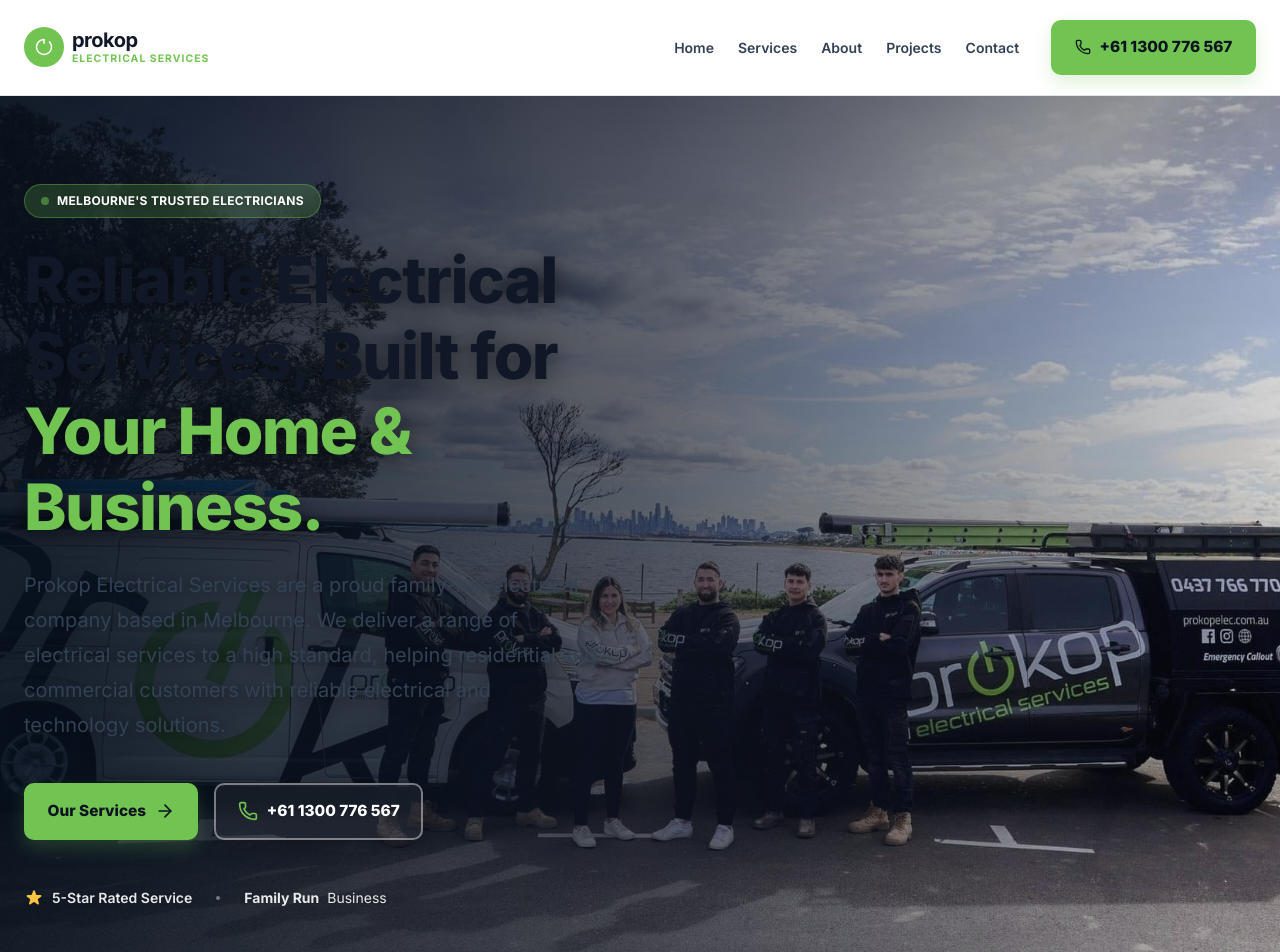
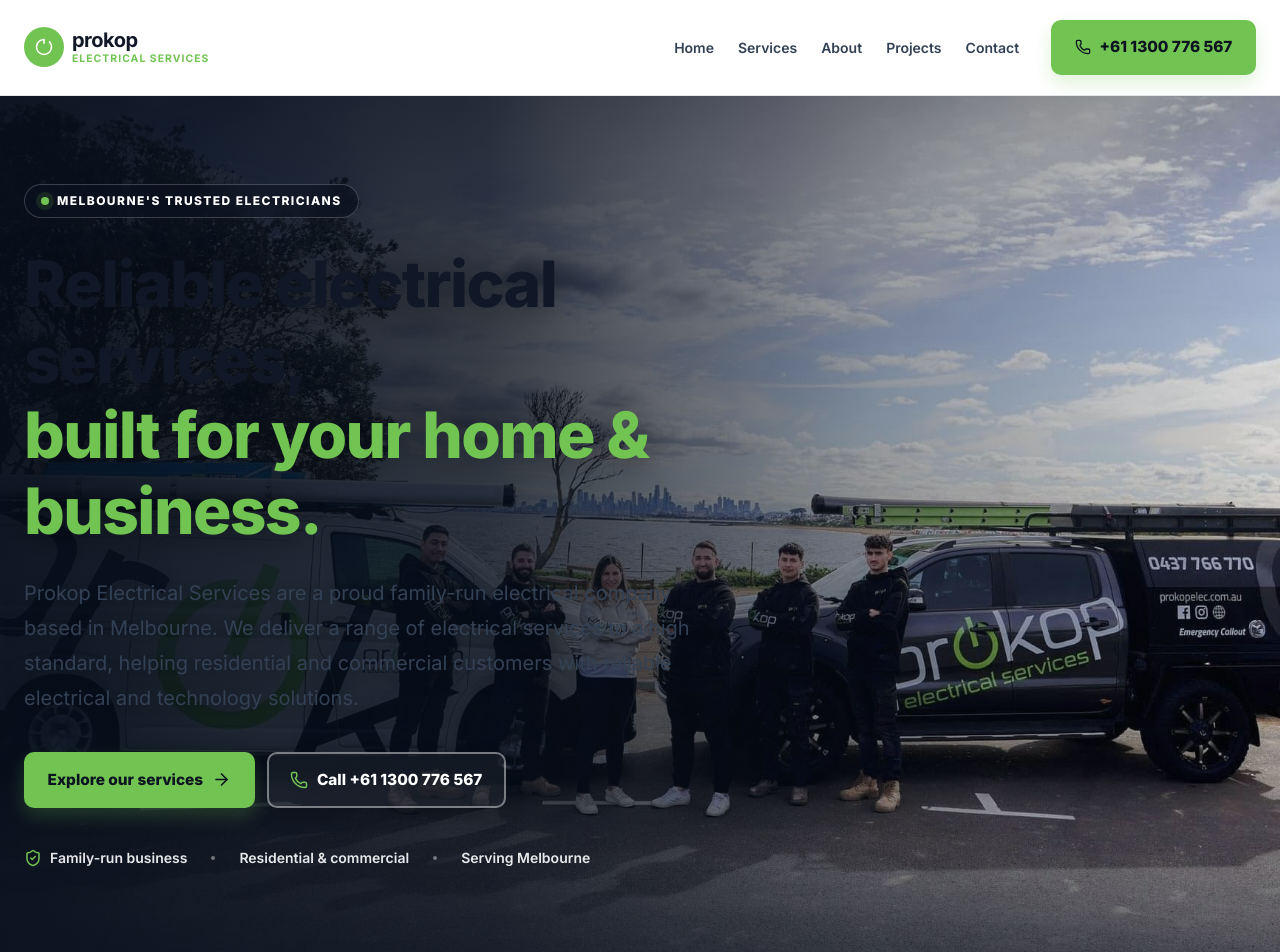
Before and after one commit to SrijanaSwarnakar/electrical-service-next-js-project, a Next.js app: page / in a window 1280 px wide. Shown: the top 952 px of the page. Built offline with nearby package versions, Linux system fonts and the light colour scheme.

Commit message:
Polish homepage visual hierarchy and components

```diff
--- a/components/Hero.tsx
+++ b/components/Hero.tsx
@@ -1,74 +1,67 @@
 import Image from "next/image";
 import Link from "next/link";
 import { company } from "@/data/company";
-import { ArrowRight, Phone } from "lucide-react";
+import { ArrowRight, Phone, ShieldCheck } from "lucide-react";
 
 export default function Hero() {
   return (
-    <section className="relative w-full min-h-[90vh] flex items-center overflow-hidden">
-      {/* Background Image — shown in full natural color */}
-      <div className="absolute inset-0 z-0">
+    <section className="relative isolate min-h-[calc(100vh-88px)] overflow-hidden bg-[#0B1220] text-white">
+      <div className="absolute inset-0 -z-20">
         <Image
           src="/images/fbpage.jpg"
           alt={`${company.name} team and service vans in Melbourne`}
           fill
           priority
           className="object-cover object-[center_30%]"
+          sizes="100vw"
         />
-        {/* Localized gradient ONLY behind the text area for readability */}
-        <div className="absolute inset-0 bg-gradient-to-r from-[#07101D]/90 via-[#111827]/65 to-[#111827]/15" />
       </div>
 
-      <div className="container-site relative z-10 w-full py-24">
-        <div className="max-w-2xl">
-          {/* Badge */}
-          <div className="inline-flex items-center gap-2 px-4 py-2 rounded-full bg-[#72C452]/20 border border-[#72C452]/40 mb-6 backdrop-blur-sm">
-            <span className="w-2 h-2 rounded-full bg-[#72C452] animate-pulse" />
-            <span className="text-white text-xs font-bold tracking-wide uppercase drop-shadow">
+      {/* Preserve the photo while creating a controlled reading zone. */}
+      <div className="absolute inset-0 -z-10 bg-[linear-gradient(90deg,rgba(7,15,28,0.94)_0%,rgba(7,15,28,0.78)_38%,rgba(7,15,28,0.38)_68%,rgba(7,15,28,0.12)_100%)]" />
+      <div className="absolute inset-x-0 bottom-0 -z-10 h-40 bg-gradient-to-t from-[#0B1220]/55 to-transparent" />
+
+      <div className="container-site relative flex min-h-[calc(100vh-88px)] items-center py-20 md:py-24">
+        <div className="max-w-3xl">
+          <div className="mb-7 inline-flex items-center gap-2 rounded-full border border-white/20 bg-[#0B1220]/55 px-4 py-2 backdrop-blur-md">
+            <span className="h-2 w-2 rounded-full bg-[#72C452] shadow-[0_0_0_5px_rgba(114,196,82,0.13)]" />
+            <span className="text-xs font-extrabold uppercase tracking-[0.12em] text-white">
               Melbourne&apos;s Trusted Electricians
             </span>
           </div>
 
-          {/* Heading */}
-          <h1 className="text-white text-5xl md:text-6xl lg:text-7xl font-extrabold leading-[1.1] mb-6 drop-shadow-[0_3px_12px_rgba(0,0,0,0.55)]">
-            Reliable Electrical Services, Built for{" "}
-            <span className="text-[#72C452]">Your Home & Business.</span>
+          <h1 className="max-w-3xl text-5xl font-extrabold leading-[1.04] tracking-[-0.035em] text-white drop-shadow-[0_4px_18px_rgba(0,0,0,0.45)] md:text-6xl lg:text-7xl">
+            Reliable electrical services,
+            <span className="block text-[#72C452]">built for your home &amp; business.</span>
           </h1>
 
-          {/* Description */}
-          <p className="text-white text-lg md:text-xl mb-10 max-w-xl leading-relaxed drop-shadow-[0_2px_8px_rgba(0,0,0,0.55)]">
+          <p className="mt-7 max-w-2xl text-base leading-7 text-slate-100 drop-shadow-[0_2px_10px_rgba(0,0,0,0.55)] md:text-xl md:leading-8">
             {company.description}
           </p>
 
-          {/* Buttons */}
-          <div className="flex flex-col sm:flex-row gap-4">
-            <Link href="/services" className="btn-primary py-4 px-8 text-lg group">
-              Our Services
-              <ArrowRight size={20} className="transition-transform group-hover:translate-x-1" />
+          <div className="mt-9 flex flex-col gap-3 sm:flex-row">
+            <Link href="/services" className="btn-primary py-3.5 px-6 text-base">
+              Explore our services
+              <ArrowRight size={19} />
             </Link>
-
             <a
               href={`tel:${company.phone.replace(/\s+/g, "")}`}
-              className="btn-secondary py-4 px-8 text-lg group"
+              className="btn-secondary py-3.5 px-6 text-base"
             >
-              <Phone size={20} className="text-[#72C452]" />
-              {company.phone}
+              <Phone size={18} className="text-[#72C452]" />
+              Call {company.phone}
             </a>
           </div>
 
-          {/* Trust badges */}
-          <div className="mt-12 flex items-center gap-6 text-white/90 text-sm">
-            <div className="flex items-center gap-2">
-              <svg className="w-5 h-5 text-[#F5C542] drop-shadow" fill="currentColor" viewBox="0 0 20 20">
-                <path d="M9.049 2.927c.3-.921 1.603-.921 1.902 0l1.07 3.292a1 1 0 00.95.69h3.462c.969 0 1.371 1.24.588 1.81l-2.8 2.034a1 1 0 00-.364 1.118l1.07 3.292c.3.921-.755 1.688-1.54 1.118l-2.8-2.034a1 1 0 00-1.175 0l-2.8 2.034c-.784.57-1.838-.197-1.539-1.118l1.07-3.292a1 1 0 00-.364-1.118L2.98 8.72c-.783-.57-.38-1.81.588-1.81h3.461a1 1 0 00.951-.69l1.07-3.292z" />
-              </svg>
-              <span className="font-semibold drop-shadow">5-Star Rated Service</span>
-            </div>
-            <div className="w-1 h-1 rounded-full bg-white/40" />
-            <div className="flex items-center gap-2">
-              <span className="font-bold drop-shadow">Family Run</span>
-              <span className="drop-shadow">Business</span>
-            </div>
+          <div className="mt-10 flex flex-wrap items-center gap-x-6 gap-y-3 text-sm text-white/90">
+            <span className="inline-flex items-center gap-2 font-semibold">
+              <ShieldCheck size={18} className="text-[#72C452]" />
+              Family-run business
+            </span>
+            <span className="hidden h-1 w-1 rounded-full bg-white/40 sm:block" />
+            <span className="font-semibold">Residential &amp; commercial</span>
+            <span className="hidden h-1 w-1 rounded-full bg-white/40 sm:block" />
+            <span className="font-semibold">Serving Melbourne</span>
           </div>
         </div>
       </div>
```
